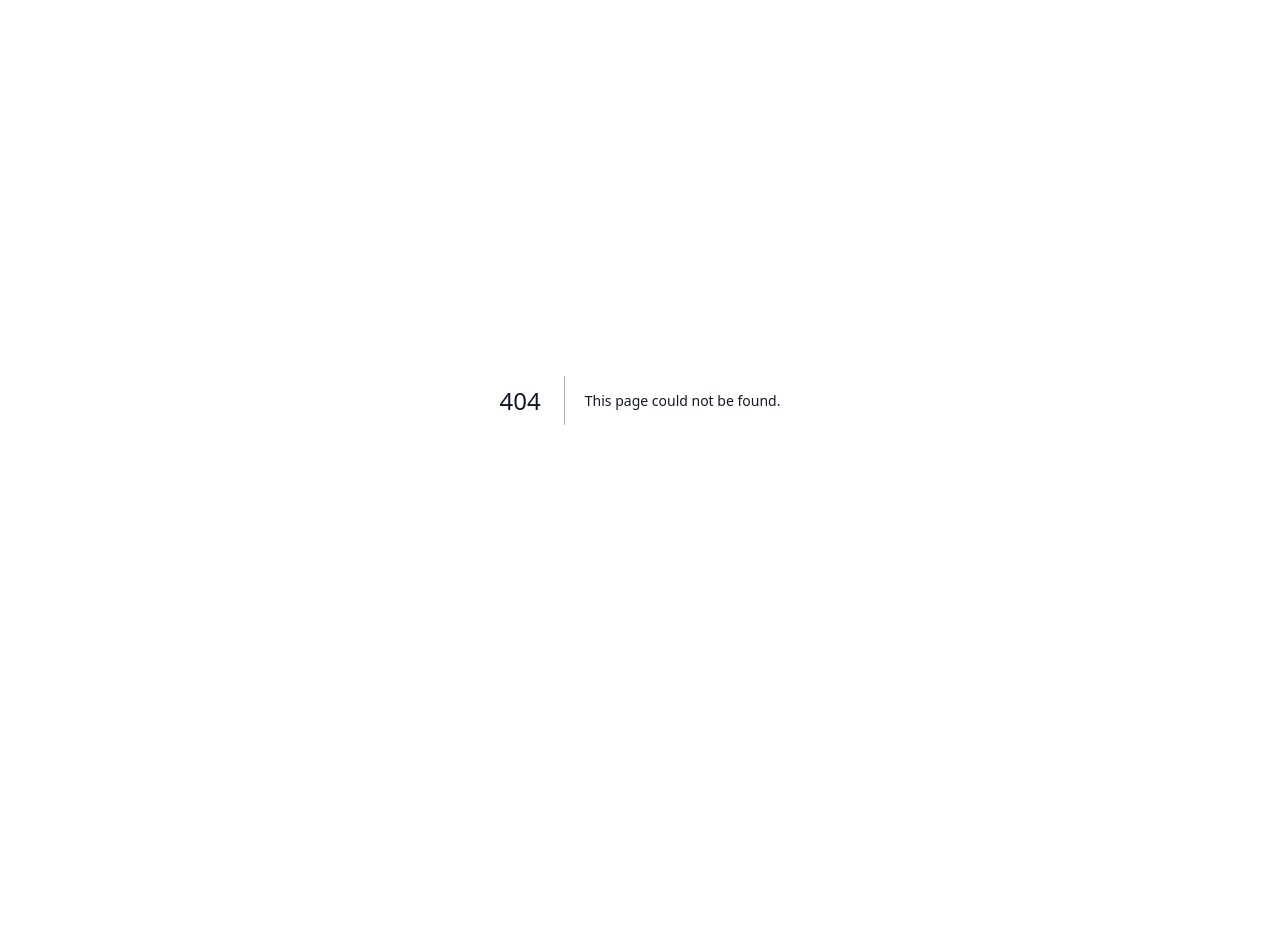
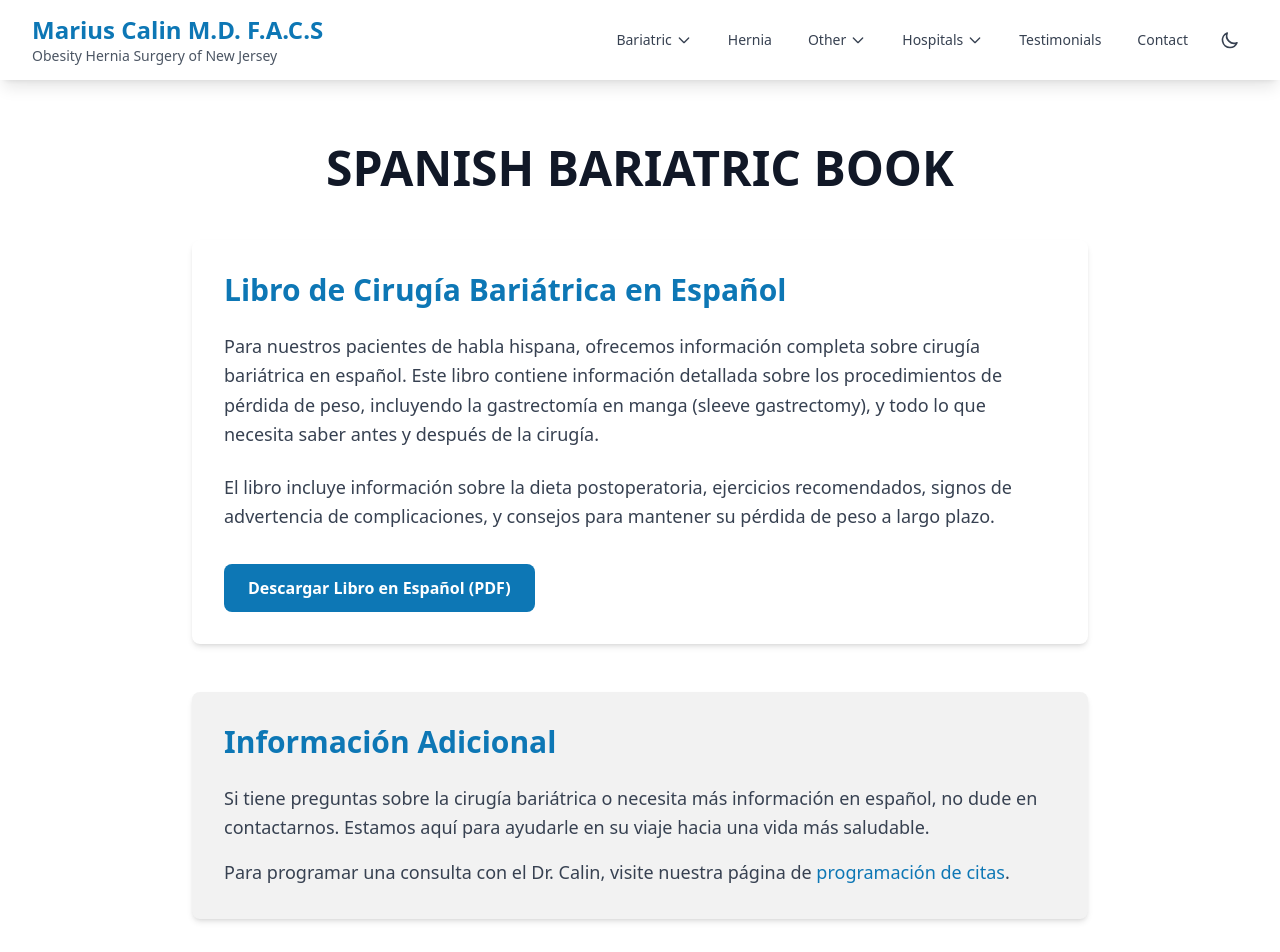
Before and after one commit to victorursu/obesityherniasurgery.com, a Next.js app: page /spanish-bariatric-book in a window 1280 px wide. Before the commit this address had no page. Shown: the top 952 px of the page. Before the commit the page ends 800 px from the top, so only its background shows below. Built offline with nearby package versions, Linux system fonts and the light colour scheme.

Commit message:
Add dark mode border to navbar, create missing bariatric pages (gastric-band, robotic-bariatric-surgery, spanish-bariatric-book)

```diff
--- /dev/null
+++ b/app/gastric-band/page.tsx
@@ -0,0 +1,49 @@
+import Navbar from '@/components/Navbar'
+import Footer from '@/components/Footer'
+
+export default function GastricBand() {
+  return (
+    <div className="min-h-screen flex flex-col bg-white dark:bg-gray-900">
+      <Navbar />
+
+      <main className="flex-grow py-16 px-4 sm:px-6 lg:px-8">
+        <div className="max-w-4xl mx-auto">
+          <h1 className="text-4xl md:text-5xl font-bold text-gray-900 dark:text-gray-100 mb-12 text-center">
+            Gastric Band
+          </h1>
+
+          {/* Adjustable Gastric Band (AGB) */}
+          <section className="mb-12 bg-white dark:bg-gray-800 rounded-lg shadow-md p-8">
+            <h2 className="text-3xl font-bold text-primary dark:text-primary-light mb-6">
+              Adjustable Gastric Band (AGB)
+            </h2>
+            <p className="text-lg text-gray-700 dark:text-gray-300 leading-relaxed mb-6">
+              The adjustable gastric band, also known as the LAP-BAND, is a surgical weight loss procedure that involves placing an inflatable silicone band around the upper portion of the stomach. This creates a small pouch that limits food intake and helps you feel full faster. The band can be adjusted over time by adding or removing saline solution through a port placed under the skin.
+            </p>
+            <p className="text-lg text-gray-700 dark:text-gray-300 leading-relaxed mb-6">
+              This procedure is less invasive than other bariatric surgeries and is reversible. However, it requires regular follow-up visits for band adjustments and dietary counseling to achieve optimal results.
+            </p>
+          </section>
+
+          {/* LAP-BAND Video */}
+          <section className="mb-12 bg-gray-lighter dark:bg-gray-800 rounded-lg shadow-md p-8">
+            <h2 className="text-3xl font-bold text-primary dark:text-primary-light mb-6">
+              LAP-BAND
+            </h2>
+            <div className="aspect-video w-full">
+              <iframe
+                src="https://www.youtube.com/embed/8OhDZOaObss"
+                title="LAP-BAND procedure"
+                allow="accelerometer; autoplay; clipboard-write; encrypted-media; gyroscope; picture-in-picture"
+                allowFullScreen
+                className="w-full h-full rounded-lg"
+              ></iframe>
+            </div>
+          </section>
+        </div>
+      </main>
+
+      <Footer />
+    </div>
+  )
+}
--- /dev/null
+++ b/app/robotic-bariatric-surgery/page.tsx
@@ -0,0 +1,56 @@
+import Navbar from '@/components/Navbar'
+import Footer from '@/components/Footer'
+
+export default function RoboticBariatricSurgery() {
+  return (
+    <div className="min-h-screen flex flex-col bg-white dark:bg-gray-900">
+      <Navbar />
+
+      <main className="flex-grow py-16 px-4 sm:px-6 lg:px-8">
+        <div className="max-w-4xl mx-auto">
+          <h1 className="text-4xl md:text-5xl font-bold text-gray-900 dark:text-gray-100 mb-12 text-center">
+            Robotic Bariatric Surgery
+          </h1>
+
+          <section className="mb-12 bg-white dark:bg-gray-800 rounded-lg shadow-md p-8">
+            <h2 className="text-3xl font-bold text-primary dark:text-primary-light mb-6">
+              Robotic Bariatric Surgery with da Vinci System
+            </h2>
+            <p className="text-lg text-gray-700 dark:text-gray-300 leading-relaxed mb-6">
+              Robotic bariatric surgery represents the latest advancement in minimally invasive weight loss procedures. Using the da Vinci Surgical System, Dr. Calin performs bariatric surgeries with enhanced precision, smaller incisions, and improved patient outcomes.
+            </p>
+            <p className="text-lg text-gray-700 dark:text-gray-300 leading-relaxed mb-6">
+              Dr. Calin is one of the early adopters of robotic technology and has been using the da Vinci Robotic system extensively for bariatric procedures. He has numerous publications in this field and has been designated as a proctor for robotic surgery, sharing his experience with other surgeons.
+            </p>
+            <div className="mt-8">
+              <a
+                href="https://www.davincisurgery.com/procedures/general-surgery/bariatric-surgery"
+                target="_blank"
+                rel="noopener noreferrer"
+                className="inline-block px-6 py-3 bg-primary text-white rounded-lg font-semibold hover:bg-primary-dark transition-colors"
+              >
+                Learn More About da Vinci Bariatric Surgery
+              </a>
+            </div>
+          </section>
+
+          <section className="mb-12 bg-gray-lighter dark:bg-gray-800 rounded-lg shadow-md p-8">
+            <h2 className="text-3xl font-bold text-primary dark:text-primary-light mb-6">
+              Benefits of Robotic Bariatric Surgery
+            </h2>
+            <ul className="list-disc list-inside space-y-3 text-lg text-gray-700 dark:text-gray-300">
+              <li>Enhanced precision and control during surgery</li>
+              <li>Smaller incisions and reduced scarring</li>
+              <li>Faster recovery times</li>
+              <li>Reduced blood loss</li>
+              <li>Lower risk of complications</li>
+              <li>3D high-definition visualization for better surgical accuracy</li>
+            </ul>
+          </section>
+        </div>
+      </main>
+
+      <Footer />
+    </div>
+  )
+}
--- /dev/null
+++ b/app/spanish-bariatric-book/page.tsx
@@ -0,0 +1,54 @@
+import Navbar from '@/components/Navbar'
+import Footer from '@/components/Footer'
+
+export default function SpanishBariatricBook() {
+  return (
+    <div className="min-h-screen flex flex-col bg-white dark:bg-gray-900">
+      <Navbar />
+
+      <main className="flex-grow py-16 px-4 sm:px-6 lg:px-8">
+        <div className="max-w-4xl mx-auto">
+          <h1 className="text-4xl md:text-5xl font-bold text-gray-900 dark:text-gray-100 mb-12 text-center">
+            SPANISH BARIATRIC BOOK
+          </h1>
+
+          <section className="mb-12 bg-white dark:bg-gray-800 rounded-lg shadow-md p-8">
+            <h2 className="text-3xl font-bold text-primary dark:text-primary-light mb-6">
+              Libro de Cirugía Bariátrica en Español
+            </h2>
+            <p className="text-lg text-gray-700 dark:text-gray-300 leading-relaxed mb-6">
+              Para nuestros pacientes de habla hispana, ofrecemos información completa sobre cirugía bariátrica en español. Este libro contiene información detallada sobre los procedimientos de pérdida de peso, incluyendo la gastrectomía en manga (sleeve gastrectomy), y todo lo que necesita saber antes y después de la cirugía.
+            </p>
+            <p className="text-lg text-gray-700 dark:text-gray-300 leading-relaxed mb-6">
+              El libro incluye información sobre la dieta postoperatoria, ejercicios recomendados, signos de advertencia de complicaciones, y consejos para mantener su pérdida de peso a largo plazo.
+            </p>
+            <div className="mt-8">
+              <a
+                href="https://www.obesityherniasurgery.com/sites/default/files/2024-09/SPANISH%20Sleeve%20Updated%206.30.2022.pdf"
+                target="_blank"
+                rel="noopener noreferrer"
+                className="inline-block px-6 py-3 bg-primary text-white rounded-lg font-semibold hover:bg-primary-dark transition-colors"
+              >
+                Descargar Libro en Español (PDF)
+              </a>
+            </div>
+          </section>
+
+          <section className="mb-12 bg-gray-lighter dark:bg-gray-800 rounded-lg shadow-md p-8">
+            <h2 className="text-3xl font-bold text-primary dark:text-primary-light mb-6">
+              Información Adicional
+            </h2>
+            <p className="text-lg text-gray-700 dark:text-gray-300 leading-relaxed mb-4">
+              Si tiene preguntas sobre la cirugía bariátrica o necesita más información en español, no dude en contactarnos. Estamos aquí para ayudarle en su viaje hacia una vida más saludable.
+            </p>
+            <p className="text-lg text-gray-700 dark:text-gray-300 leading-relaxed">
+              Para programar una consulta con el Dr. Calin, visite nuestra página de <a href="/appointment-scheduling" className="text-primary dark:text-primary-light hover:underline">programación de citas</a>.
+            </p>
+          </section>
+        </div>
+      </main>
+
+      <Footer />
+    </div>
+  )
+}
--- a/components/Navbar.tsx
+++ b/components/Navbar.tsx
@@ -65,7 +65,7 @@ export default function Navbar() {
   ]
 
   return (
-    <nav className="bg-white dark:bg-gray-900 shadow-lg sticky top-0 z-50 transition-colors">
+    <nav className="bg-white dark:bg-gray-900 shadow-lg dark:shadow-gray-800/50 dark:border-b dark:border-white/20 sticky top-0 z-50 transition-colors">
       <div className="max-w-7xl mx-auto px-4 sm:px-6 lg:px-8">
         <div className="flex justify-between h-20">
           <div className="flex items-center">
```
